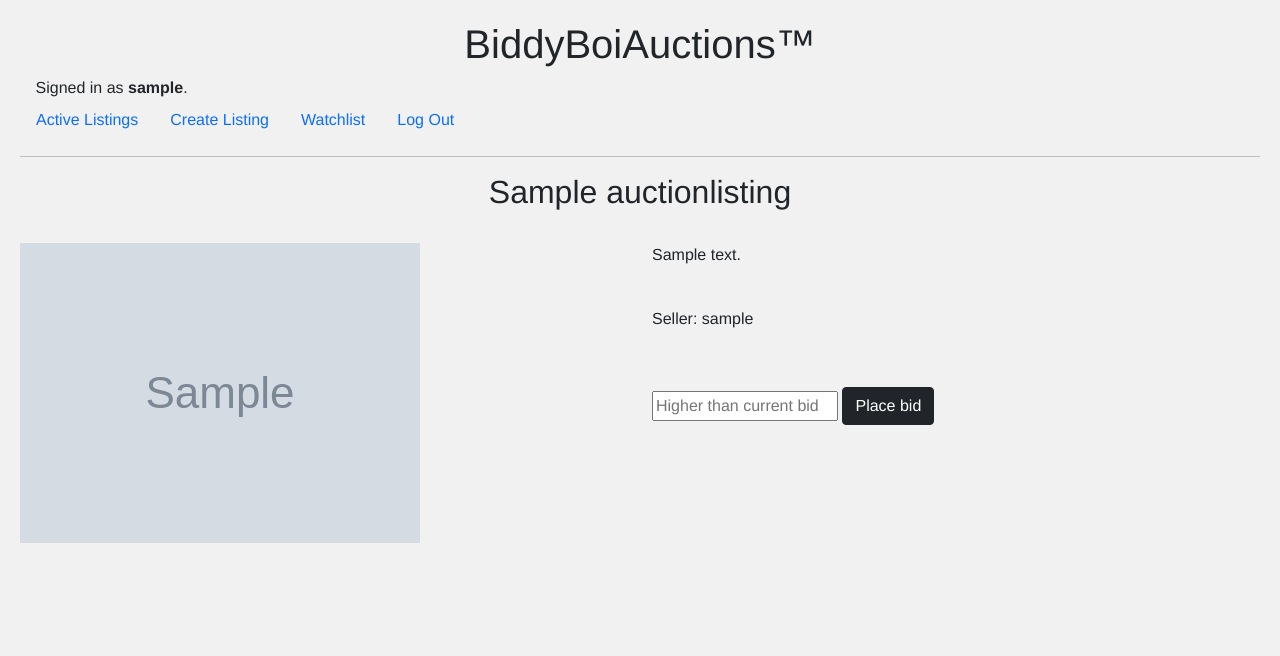
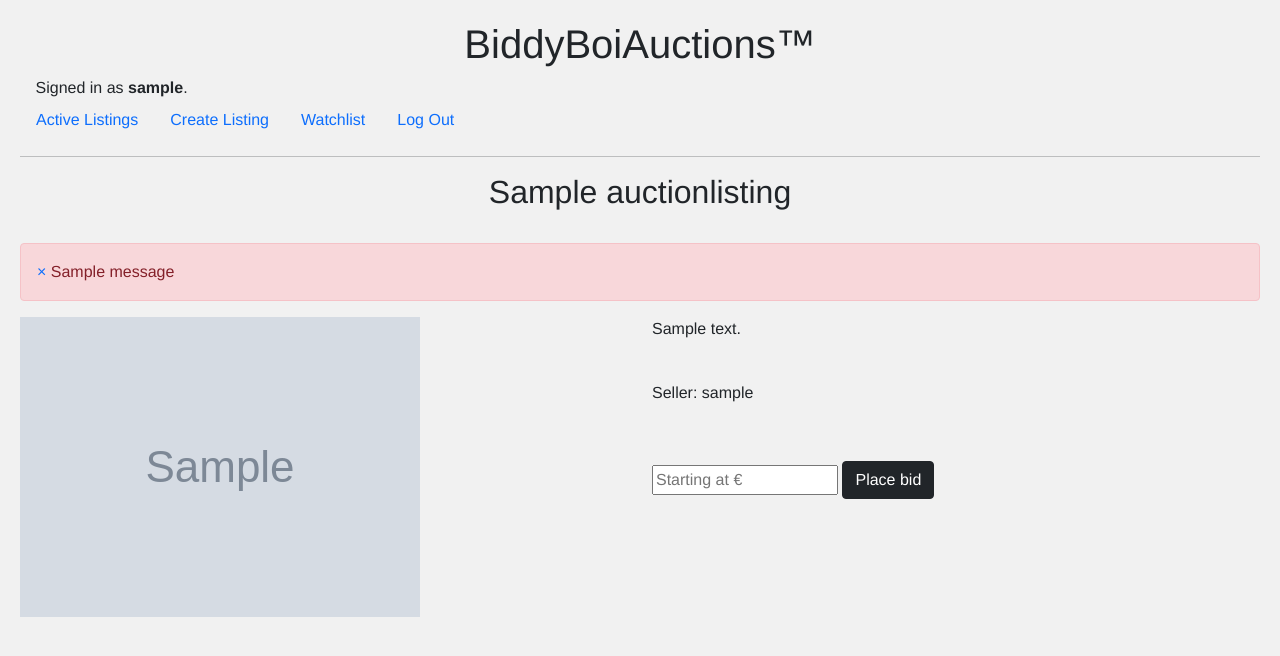
Before and after one commit to minprog-platforms/project-commerce-django-LauraKoelewijn, a Django app: page /listing/1 in a window 1280 px wide. Shown: the top 656 px of the page. Run offline with Django 3.2, Linux system fonts and the light colour scheme; a user stored in the database is signed in; tables that the repository leaves empty hold one stand-in row (values such as "Sample post"); grey boxes marked "Sample" are stand-in pictures; one stand-in notice (Sample message) is shown.

Commit message:
Added error message if bid is too low, bidding works fully now

```diff
--- a/auctions/templates/auctions/listing.html
+++ b/auctions/templates/auctions/listing.html
@@ -4,6 +4,16 @@
     <h2>{{ listing.title }}</h2>
 
     <br>
+
+    {% for message in messages %}
+
+        <div class="alert alert-danger">
+            <a class="close" href="{% url 'listing' id=listing.id %}"" data-dismiss="alert">×</a>
+               {{ message }}
+        </div>
+
+    {% endfor %}
+
 
     <div class="row">
         <div class="col-md-6">
@@ -22,7 +32,7 @@
 
                 {% csrf_token %}
 
-                <input type="text" name="bid" placeholder="Higher than current bid">
+                <input type="text" name="bid" placeholder="Starting at €{{ listing.current_price }}">
                 <button type="submit" class="btn btn-dark">Place bid</button>
             </form>
             {% endif %}
--- a/auctions/views.py
+++ b/auctions/views.py
@@ -1,4 +1,5 @@
 from django.contrib.auth import authenticate, login, logout
+from django.contrib import messages
 from django.db import IntegrityError
 from django.http import HttpResponse, HttpResponseRedirect
 from django.shortcuts import render
@@ -83,17 +84,29 @@
     })
 
 def newbid(request, id):
-    bid = ('%.2f' % float(request.POST["bid"]))
+    # get the new bid from form
+    bid = float('%.2f' % float(request.POST["bid"]))
+    # get info about page
     listingdetails = AuctionListing.objects.get(pk=id)
-    new_bid = Bid(bid=bid, bidder=request.user)
-    bidder = Bid.bidder
-    new_bid.save()
-    listingdetails.current_price = new_bid
-    listingdetails.save()
-    return render(request, "auctions/listing.html", {
-        "listing": listingdetails,
-        "bidder": bidder
-    })
+    # if the new bid is bigger than the previous, page has to be updated
+    if bid > listingdetails.current_price.bid:
+        # create a new bid object
+        new_bid = Bid(bid=('%.2f' % bid), bidder=request.user)
+        # save the new bid
+        new_bid.save()
+        # update the current price on the page
+        listingdetails.current_price = new_bid
+        # save updated version of the page
+        listingdetails.save()
+        return render(request, "auctions/listing.html", {
+            "listing": listingdetails
+        })
+    else:
+        messages.error(request,'The bid you placed is lower than the current bid.')
+        listingdetails = AuctionListing.objects.get(pk=id)
+        return render(request, "auctions/listing.html", {
+            "listing": listingdetails
+        })
 
 def createlisting(request):
     if request.method == "GET":
```
